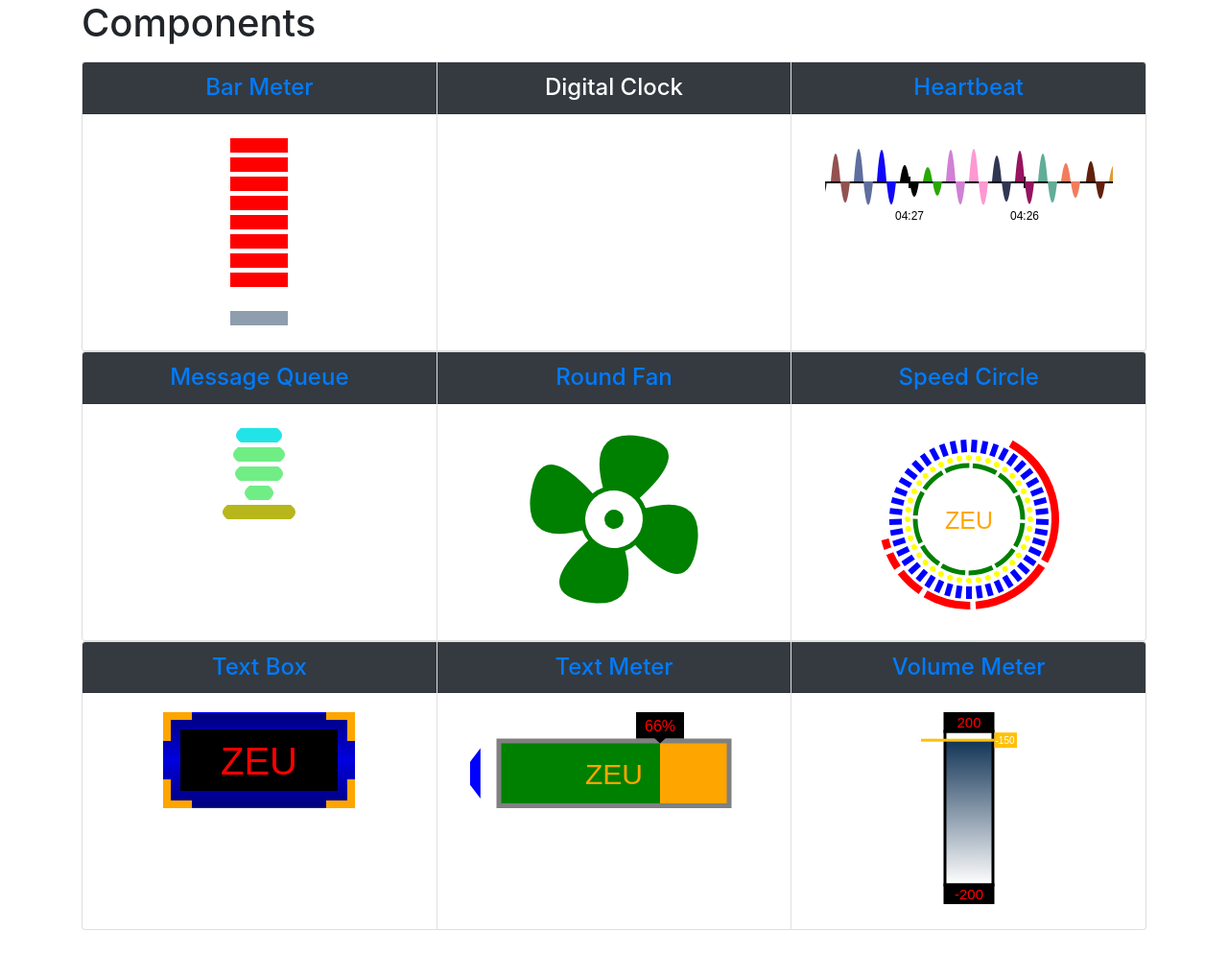
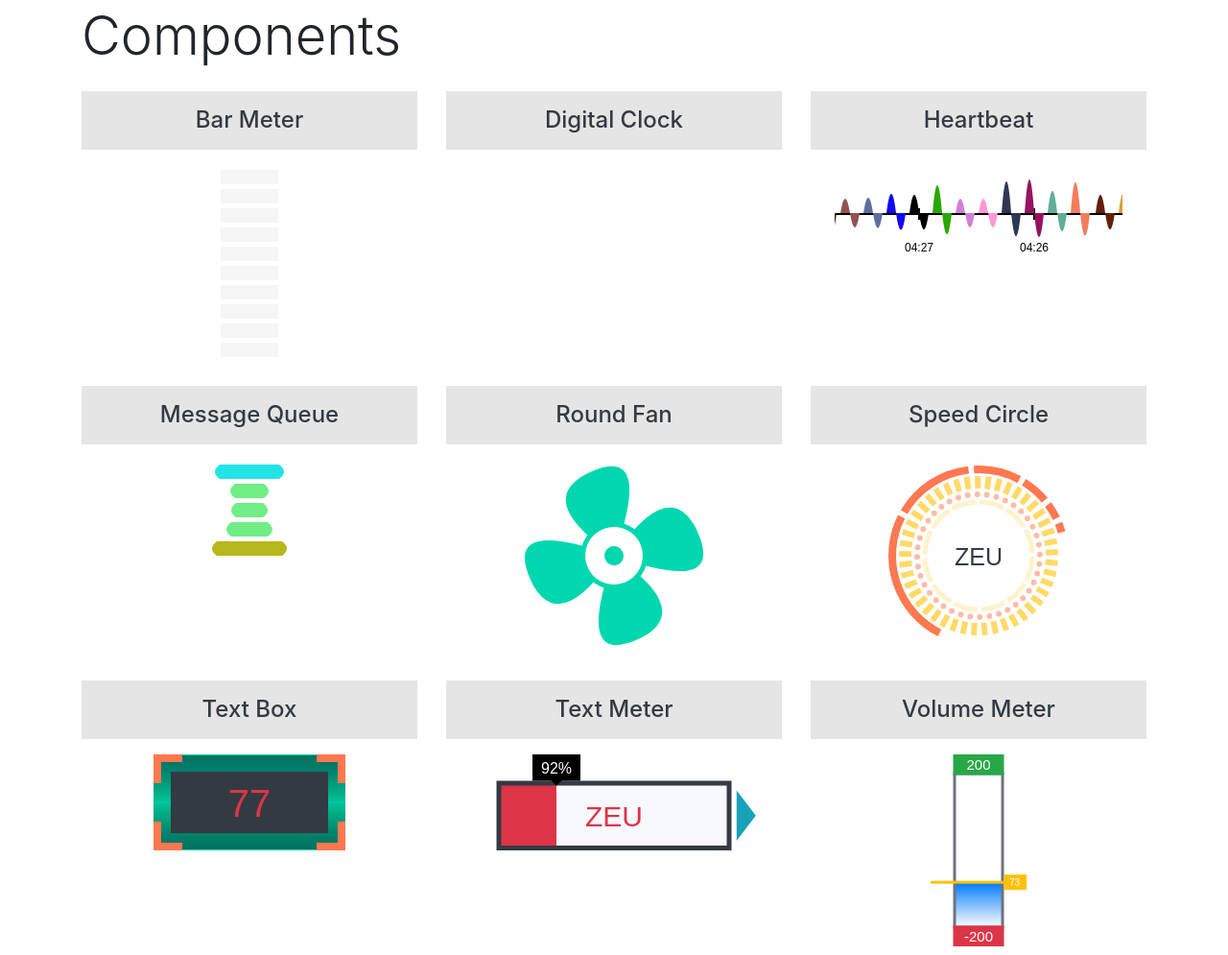
Before and after one commit to shzlw/zeu, a website built with webpack: page examples/components-home.html in a window 1280 px wide. Shown: the whole page at 96% size. Built offline with nearby package versions, Linux system fonts and the light colour scheme.

Commit message:
Dev
* Fix demo page for v0.9.1
* Add new gif
* Fix new components page
* Refactoring

```diff
--- a/examples/components-home.html
+++ b/examples/components-home.html
@@ -12,111 +12,82 @@
 
 <title></title>
 <link rel="stylesheet" href="https://maxcdn.bootstrapcdn.com/bootstrap/4.0.0/css/bootstrap.min.css" integrity="sha384-Gn5384xqQ1aoWXA+058RXPxPg6fy4IWvTNh0E263XmFcJlSAwiGgFAW/dAiS6JXm" crossorigin="anonymous">
+<script src="examples.js"></script>
 <script src="../dist/zeu.js"></script>
-
+<style>
+.bg-grey {
+  background-color: #e5e5e5;
+}
+</style>
 </head>
 <body>
 
   <div class="container">
-    <h1 class="mb-3">Components</h1>
-    <div class="card-group text-center">
-      <div class="card">
-        <div class="card-header text-white bg-dark">
-          <h4 class="my-0"><a href="bar-meter.html">Bar Meter</a></h4>
-        </div>
-        <div class="card-body">
-          <canvas id="bar-meter" width="100" height="200"></canvas>
-        </div>
+    <h1 class="mb-4 mt-1 display-4">Components</h1>
+    <div class="row mb-3">
+      <div class="col-lg text-center mb-2">
+        <h4 class="p-3 mb-3 bg-grey"><a href="bar-meter.html" class="text-dark">Bar Meter</a></h4>
+        <canvas id="bar-meter" width="100" height="200"></canvas>
       </div>
 
-      <div class="card">
-        <div class="card-header text-white bg-dark">
-          <h4 class="my-0">Digital Clock</h4>
-        </div>
-        <div class="card-body">
-
-        </div>
+      <div class="col-lg text-center mb-2">
+        <h4 class="p-3 mb-3 bg-grey"><a href="bar-meter.html" class="text-dark">Digital Clock</a></h4>
       </div>
 
-      <div class="card">
-        <div class="card-header text-white bg-dark">
-          <h4 class="my-0"><a href="heartbeat.html">Heartbeat</a></h4>
-        </div>
-        <div class="card-body">
-          <canvas id="heartbeat" width="300" height="100"></canvas>
-        </div>
+      <div class="col-lg text-center mb-2">
+        <h4 class="p-3 mb-3 bg-grey"><a href="heartbeat.html" class="text-dark">Heartbeat</a></h4>
+        <canvas id="heartbeat" width="300" height="100"></canvas>
       </div>
     </div>
 
-    <div class="card-group text-center">
-      <div class="card">
-        <div class="card-header text-white bg-dark">
-          <h4 class="my-0"><a href="message-queue.html">Message Queue</a></h4>
-        </div>
-        <div class="card-body">
-          <canvas id="message-queue" width="100" height="200"></canvas>
-        </div>
+    <div class="row mb-3">
+      <div class="col-lg text-center mb-2">
+        <h4 class="p-3 mb-3 bg-grey"><a href="message-queue.html" class="text-dark">Message Queue</a></h4>
+        <canvas id="message-queue" width="100" height="200"></canvas>
       </div>
 
-      <div class="card">
-        <div class="card-header text-white bg-dark">
-          <h4 class="my-0"><a href="round-fan.html">Round Fan</a></h4>
-        </div>
-        <div class="card-body">
-          <canvas id="round-fan" width="200" height="200"></canvas>
-        </div>
+      <div class="col-lg text-center mb-2">
+        <h4 class="p-3 mb-3 bg-grey"><a href="round-fan.html" class="text-dark">Round Fan</a></h4>
+        <canvas id="round-fan" width="200" height="200"></canvas>
       </div>
 
-      <div class="card">
-        <div class="card-header text-white bg-dark">
-          <h4 class="my-0"><a href="speed-circle.html">Speed Circle</a></h4>
-        </div>
-        <div class="card-body">
-          <canvas id="speed-circle" width="200" height="200"></canvas>
-        </div>
+      <div class="col-lg text-center mb-2">
+        <h4 class="p-3 mb-3 bg-grey"><a href="speed-circle.html" class="text-dark">Speed Circle</a></h4>
+        <canvas id="speed-circle" width="200" height="200"></canvas>
       </div>
     </div>
 
-    <div class="card-group text-center mb-3">
-      <div class="card">
-        <div class="card-header text-white bg-dark">
-          <h4 class="my-0"><a href="text-box.html">Text Box</a></h4>
-        </div>
-        <div class="card-body">
-          <canvas id="text-box" width="200" height="100"></canvas>
-        </div>
+    <div class="row mb-4">
+      <div class="col-lg text-center mb-2">
+        <h4 class="p-3 mb-3 bg-grey"><a href="text-box.html" class="text-dark">Text Box</a></h4>
+        <canvas id="text-box" width="200" height="100"></canvas>
       </div>
 
-      <div class="card">
-        <div class="card-header text-white bg-dark">
-          <h4 class="my-0"><a href="text-meter.html">Text Meter</a></h4>
-        </div>
-        <div class="card-body">
-          <canvas id="text-meter" width="300" height="100"></canvas>
-        </div>
+      <div class="col-lg text-center mb-2">
+        <h4 class="p-3 mb-3 bg-grey"><a href="text-meter.html" class="text-dark">Text Meter</a></h4>
+        <canvas id="text-meter" width="300" height="100"></canvas>
       </div>
 
-      <div class="card">
-        <div class="card-header text-white bg-dark">
-          <h4 class="my-0"><a href="volume-meter.html">Volume Meter</a></h4>
-        </div>
-        <div class="card-body">
-          <canvas id="volume-meter" width="100" height="200"></canvas>
-        </div>
+      <div class="col-lg text-center mb-2">
+        <h4 class="p-3 mb-3 bg-grey"><a href="volume-meter.html" class="text-dark">Volume Meter</a></h4>
+        <canvas id="volume-meter" width="100" height="200"></canvas>
       </div>
     </div>
+
   </div>
 
 <script type="text/javascript">
+
+  zeu.Settings.fps = 60;
 
   var barMeter = new zeu.BarMeter(
     document.getElementById('bar-meter'),
     {
       min: 0,
       max: 100,
-      dashColor: 'red',
-      barColor: '#123456',
-      speed: 10,
+      dashColor: '#f5f5f5',
+      barColor: COLOR.blue,
+      speed: 20,
       gradient: true
     });
 
@@ -138,10 +109,10 @@
   var roundFan = new zeu.RoundFan(
     document.getElementById('round-fan'),
     {
-      fanColor: 'green',
+      fanColor: COLOR.lightGreen,
       center: {
-        color: 'white',
-        bgColor: 'green'
+        color: COLOR.white,
+        bgColor: COLOR.lightGreen
       },
       speed: 2
     });
@@ -151,23 +122,23 @@
     {
       text: {
         value: 'ZEU',
-        color: 'orange'
+        color: COLOR.lightBlack
       },
       circle1: {
-        speed: 1,
-        color: 'red'
+        speed: 1.6,
+        color: '#ff7850'
       },
       circle2: {
-        speed: -2,
-        color: 'blue'
+        speed: -1.4,
+        color: '#ffda69'
       },
       circle3: {
-        speed: 3,
-        color: 'yellow'
+        speed: 1.2,
+        color: '#ffbca7'
       },
       circle4: {
-        speed: -4,
-        color: 'green'
+        speed: -1,
+        color: '#fff3cd'
       }
     });
 
@@ -176,12 +147,12 @@
     {
       viewWidth: 200,
       text: {
-        fontColor: 'red',
-        bgColor: 'black',
-        value: 'ZEU'
+        fontColor: COLOR.red,
+        bgColor: COLOR.lightBlack,
+        value: '0'
       },
-      borderColor: 'orange',
-      waveColor: 'blue'
+      borderColor: '#ff7850',
+      waveColor: COLOR.lightGreen
     });
 
   var textMeter = new zeu.TextMeter(
@@ -191,40 +162,40 @@
       marker: {
         value: 10,
         displayValue: 'ZEU',
-        bgColor: 'black',
-        fontColor: 'red'
+        bgColor: COLOR.black,
+        fontColor: COLOR.white
       },
       bar: {
         speed: 5,
-        fillColor: 'green',
-        bgColor: 'orange',
-        borderColor: 'grey'
+        fillColor: COLOR.red,
+        bgColor: COLOR.lightGrey,
+        borderColor: COLOR.lightBlack
       },
-      arrowColor: 'blue'
+      arrowColor: COLOR.cyan
     });
 
   var volumeMeter = new zeu.VolumeMeter(
     document.getElementById('volume-meter'),
     {
       min: {
-        fontColor: 'red',
+        fontColor: COLOR.white,
         value: -200,
-        bgColor: 'black'
+        bgColor: COLOR.red
       },
       max: {
-        fontColor: 'red',
+        fontColor: COLOR.white,
         value: 200,
-        bgColor: 'black'
+        bgColor: COLOR.green
       },
       bar: {
-        borderColor: 'black',
-        fillColor: '#123456',
+        borderColor: COLOR.grey,
+        fillColor: COLOR.blue,
         graident: true,
         speed: 5
       },
       marker: {
-        bgColor: 'green',
-        fontColor: 'blue'
+        bgColor: COLOR.yellow,
+        fontColor: COLOR.white
       },
       value: 100
     });
@@ -247,7 +218,7 @@
   setInterval(function() {
     barMeter.value = getRandomInt(50, 100);
     roundFan.speed = getRandomInt(1, 10);
-    textBox.value = 'ZEU';
+    textBox.value = getRandomInt(0, 100);
     textMeter.value = getRandomInt(0, 100);
     volumeMeter.value = getRandomInt(-220, 220);
   }, 1000);
@@ -256,14 +227,6 @@
     messageQueue.pop();
   }, 1200);
 
-  function getRandomColor() {
-    return '#' + ((1 << 24) * Math.random() | 0).toString(16);
-  }
-
-  function getRandomInt(min, max) {
-    return Math.floor(Math.random() * (max - min + 1)) + min;
-  }
-
 </script>
 </body>
 </html>
--- a/examples/examples.js
+++ b/examples/examples.js
@@ -7,9 +7,16 @@ function getRandomInt(min, max) {
   return Math.floor(Math.random() * (max - min + 1)) + min;
 }
 
-var red = '#ff0000';
-var green = '#008000';
-var blue = '#0000ff';
-var grey = '#c0c0c0';
-var white = '#fff';
-var black = '#000';
+var COLOR = {
+  lightGreen: '#00d7af',
+  lightGrey: '#F8F8FF',
+  lightBlack: '#343a42',
+  black: '#000000',
+  white: '#ffffff',
+  red: '#dc3547',
+  blue: '#007bfb',
+  yellow: '#ffc108',
+  cyan: '#17a2b9',
+  grey: '#6c757e',
+  green: '#28a748'
+};
--- a/src/animation-timer.js
+++ b/src/animation-timer.js
@@ -48,6 +48,11 @@ class AnimationTimer {
       }
     }
   }
+
+  setFps(fps) {
+    this._fps = fps;
+    this._fpsInterval = 1000 / this._fps;
+  }
 }
 
 export default new AnimationTimer();
--- a/src/bar-meter.js
+++ b/src/bar-meter.js
@@ -7,7 +7,7 @@ export default class BarMeter extends BaseComponent {
   constructor(canvas, options = {}) {
     const viewWidth = options.viewWidth || 100;
 
-    super(canvas, options, 0, 0, viewWidth, 200);
+    super(canvas, options, viewWidth, 200);
 
     this._space = 20;
     this._barWidth = this._viewWidth - 2 * this._space;
--- a/src/color.js
+++ b/src/color.js
@@ -2,7 +2,7 @@
 let COLOR = {
   lightGreen: '#00d7af',
   lightGrey: '#F8F8FF',
-  lighBlack: '343a42',
+  lightBlack: '#343a42',
   black: '#000000',
   white: '#ffffff',
   red: '#dc3547',
--- a/src/heartbeat.js
+++ b/src/heartbeat.js
@@ -11,7 +11,7 @@ export default class Heartbeat extends BaseComponent {
   constructor(canvas, options = {}) {
     const viewWidth = options.viewWidth || 200;
 
-    super(canvas, options, 0, 0, viewWidth, 100);
+    super(canvas, options, viewWidth, 100);
 
     this._queue = [];
     this._lastSec = 0;
--- a/src/message-queue.js
+++ b/src/message-queue.js
@@ -10,7 +10,7 @@ export default class MessageQueue extends BaseComponent {
     const viewWidth = options.viewWidth || 100;
     const viewHeight = options.viewHeight || 200;
 
-    super(canvas, options, 0, 0, viewWidth, viewHeight);
+    super(canvas, options, viewWidth, viewHeight);
 
     this._queue = [];
     this._arcWidth = 10;
--- a/src/round-fan.js
+++ b/src/round-fan.js
@@ -5,7 +5,7 @@ import BaseComponent from './base-component';
 export default class RoundFan extends BaseComponent {
 
   constructor(canvas, options) {
-    super(canvas, options, 0, 0, 200, 200);
+    super(canvas, options, 200, 200);
 
     this._degree = 0;
   }
--- a/src/settings.js
+++ b/src/settings.js
@@ -7,7 +7,11 @@ class Settings {
 
   set fps(fps) {
     this._fps = fps;
-    AnimationTimer._fps = fps;
+    AnimationTimer.setFps(fps);
+  }
+
+  get fps() {
+    return this._fps;
   }
 }
 
--- a/src/speed-circle.js
+++ b/src/speed-circle.js
@@ -6,7 +6,7 @@ import { COLOR } from './color';
 export default class SpeedCircle extends BaseComponent {
 
   constructor(canvas, options) {
-    super(canvas, options, 0, 0, 200, 200);
+    super(canvas, options, 200, 200);
 
     this._font = '25px Arial';
     this._degree1 = 0;
--- a/src/text-box.js
+++ b/src/text-box.js
@@ -12,7 +12,7 @@ export default class TextBox extends BaseComponent {
   constructor(canvas, options = {}) {
     const viewWidth = options.viewWidth || 200;
 
-    super(canvas, options, 0, 0, viewWidth, 100);
+    super(canvas, options, viewWidth, 100);
 
     this._borderWidth = 8;
     this._borderHeight = 30;
--- a/src/text-meter.js
+++ b/src/text-meter.js
@@ -12,7 +12,7 @@ export default class TextMeter extends BaseComponent {
   constructor(canvas, options = {}) {
     const viewWidth = options.viewWidth || 200;
 
-    super(canvas, options, 0, 0, viewWidth, 100);
+    super(canvas, options, viewWidth, 100);
 
     this._lineWidth = 5;
     this._arrowWidth = 30;
--- a/src/volume-meter.js
+++ b/src/volume-meter.js
@@ -8,7 +8,7 @@ export default class VolumeMeter extends BaseComponent {
   constructor(canvas, options = {}) {
     const viewHeight = options.viewWidth || 200;
 
-    super(canvas, options, 0, 0, 100, viewHeight);
+    super(canvas, options, 100, viewHeight);
 
     this._lineWidth = 3;
     this._numberHeight = 20;
```
Also changed, not shown: examples/my-command-center.html (+1 -1 lines), examples/stop-watch.html (+1 -1 lines), examples/text-box.html (+4 -2 lines), examples/text-meter.html (+1 -0 lines), src/base-component.js (+4 -4 lines), dist/zeu.js, 2 other files.
